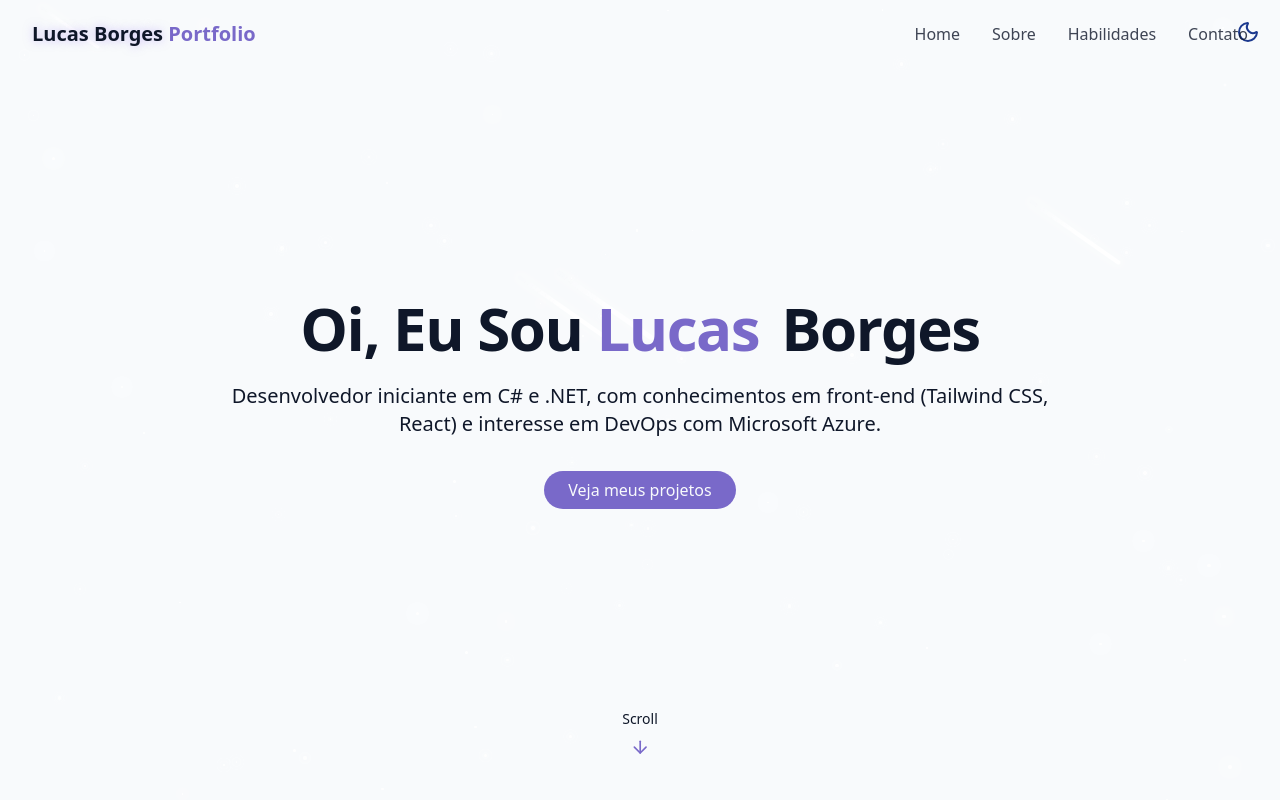
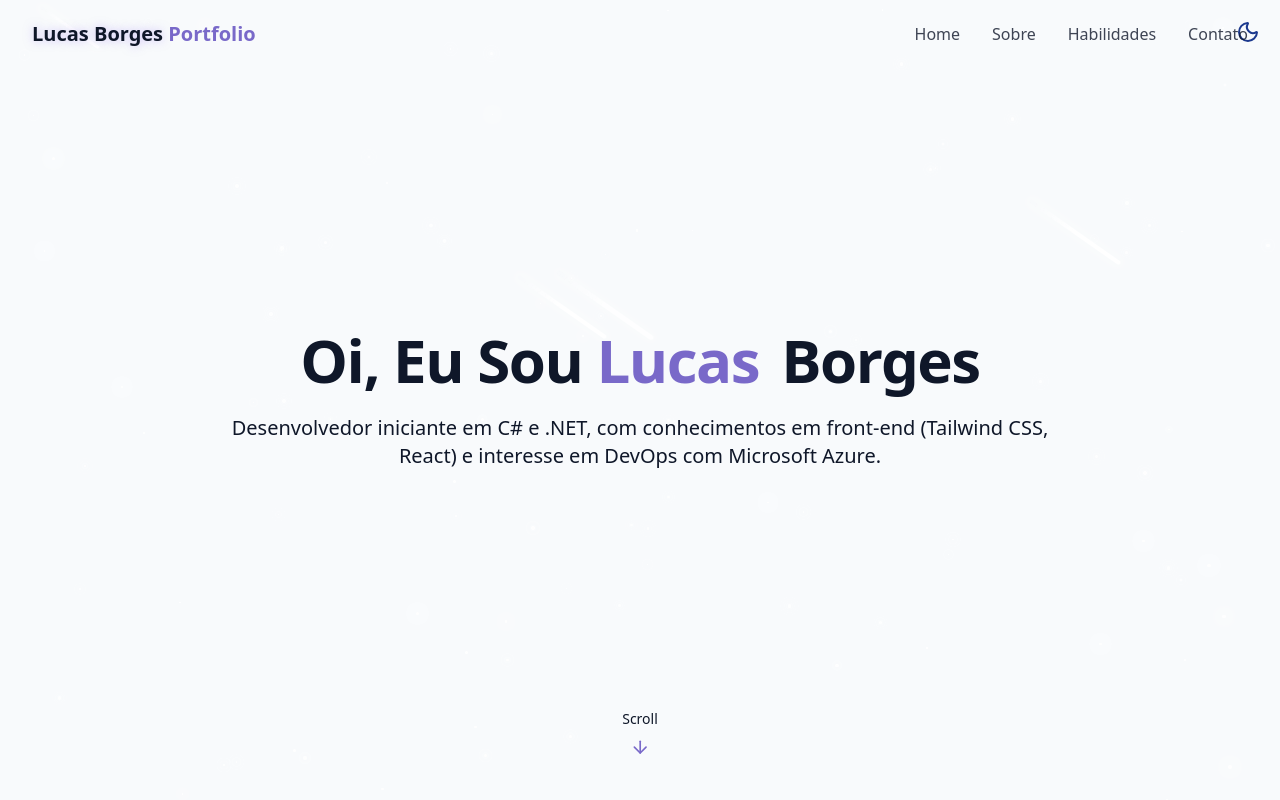
Before and after one commit to Lugauls/Portifolio-Lucas, a React (Vite) app: page / in a window 1280 px wide. Shown: the top 800 px of the page. Built offline with nearby package versions, Linux system fonts and the light colour scheme.

Commit message:
first commit

```diff
--- a/src/App.jsx
+++ b/src/App.jsx
@@ -1,6 +1,6 @@
 import { BrowserRouter, Route, Routes } from "react-router-dom";
-import { Home } from "./pages/home";
-import { NotFound } from "./pages/notFound";
+import { Home } from "@/pages/home";
+import { NotFound } from "@/pages/notFound";
 
 
 function App() {
--- a/src/components/Herosection.jsx
+++ b/src/components/Herosection.jsx
@@ -23,11 +23,6 @@ export const HeroSection = () => {
           <p className="text-lg md:text-xl text-muted-foreground max-2-2xl mx-auto opacity-0 animate-fade-in-delay-3">
             Desenvolvedor iniciante em C# e .NET, com conhecimentos em front-end (Tailwind CSS, React) e interesse em DevOps com Microsoft Azure.          </p>
 
-          <div className="pt-4 opacity-0 animate-fade-in-delay-4">
-            <a href="#projects" className="cosmic-button">
-              Veja meus projetos
-            </a>
-          </div>
         </div>
       </div>
 
```
